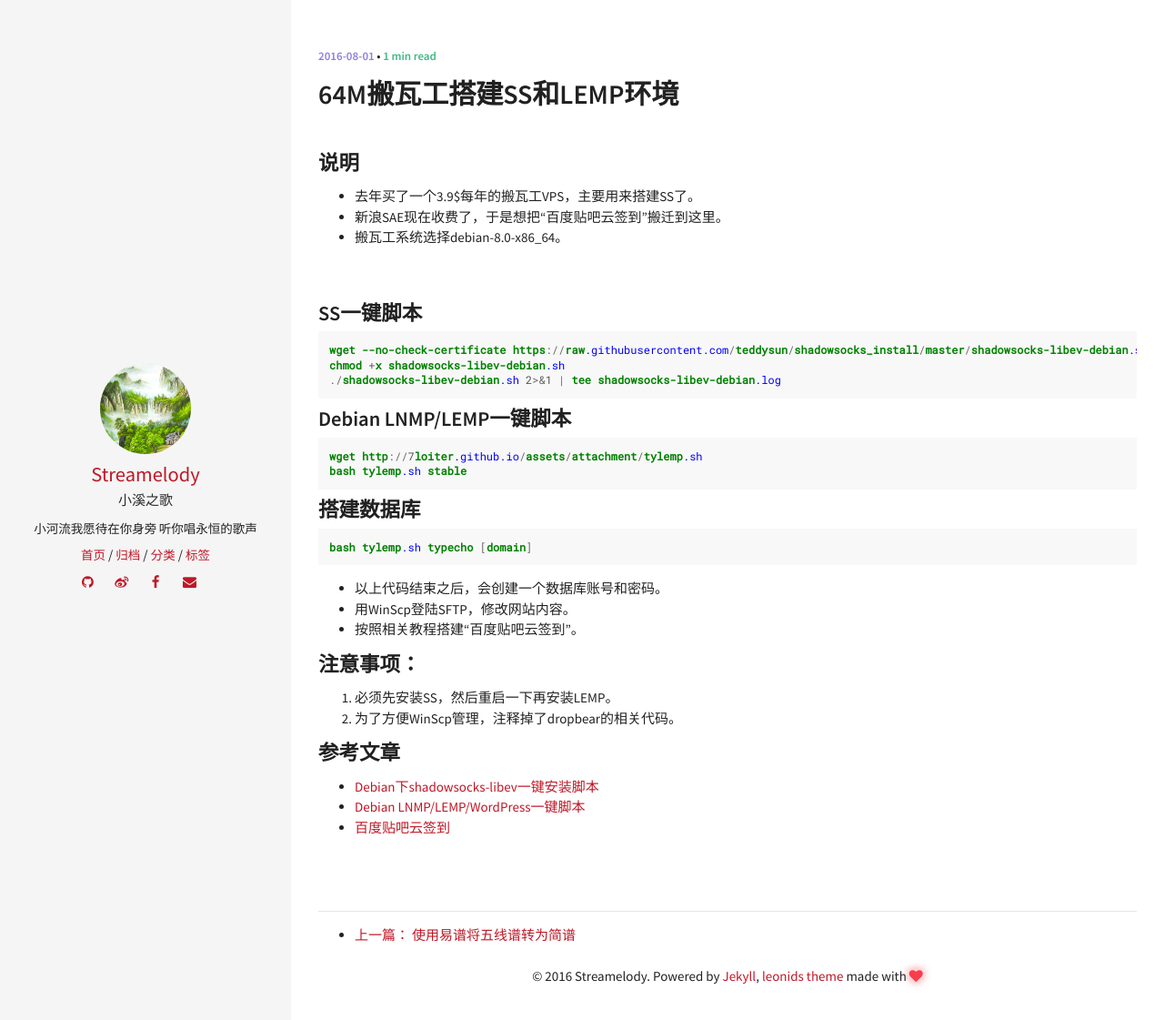
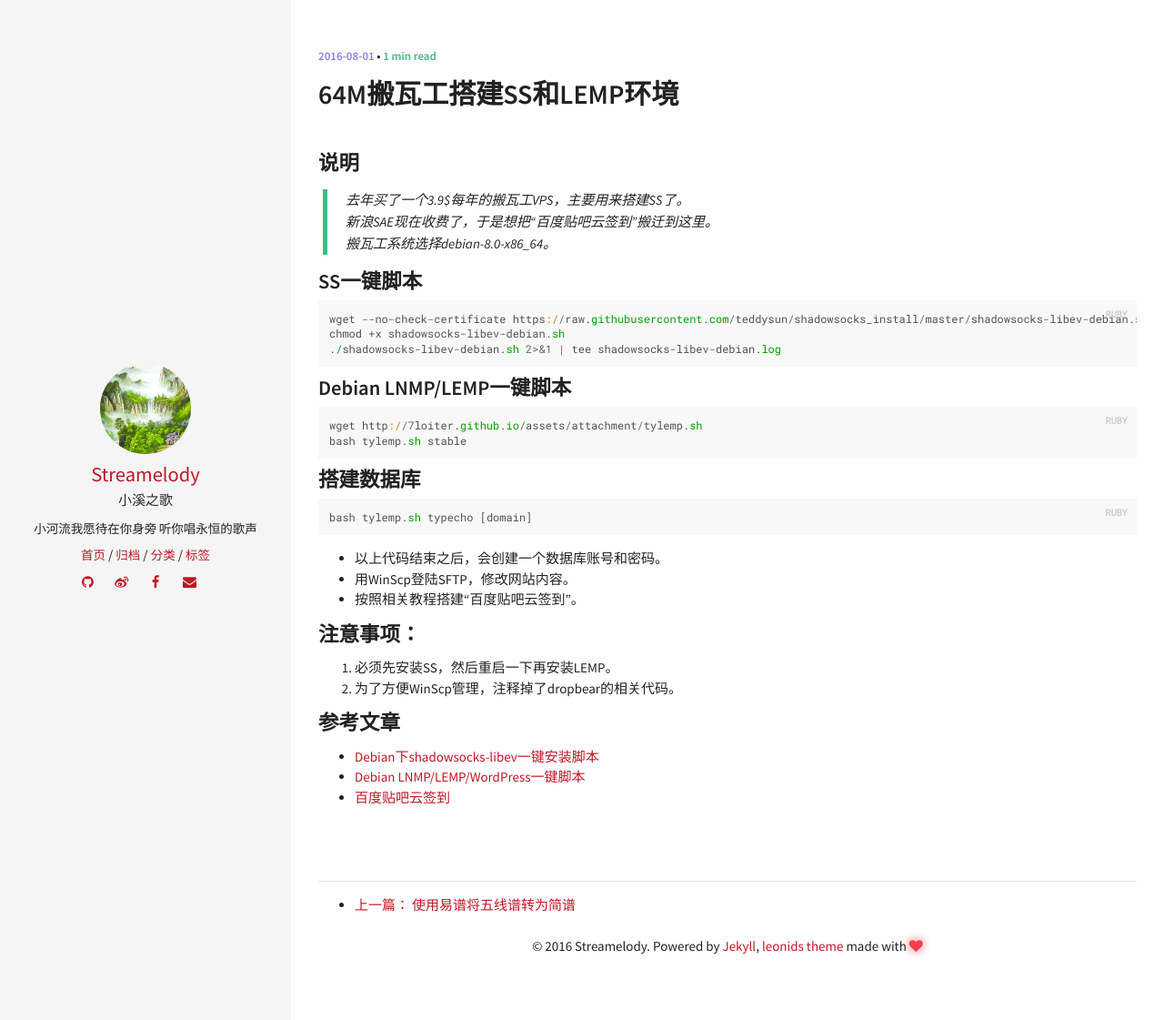
Before and after one commit to yaxauw/streamelody.github.io, a Jekyll site: the page built from _posts/2016-07-31-64m-vps-ss-lemp.md, in a window 1280 px wide. Shown: the top 1121 px of the page at 91% size. Built offline with Jekyll 4.4.1, drawn with Linux system fonts in a browser that asks for light colours; comment, search, counter and statistics services are not loaded.

Commit message:
commitString

```diff
--- a/_posts/2016-07-31-64m-vps-ss-lemp.md
+++ b/_posts/2016-07-31-64m-vps-ss-lemp.md
@@ -8,29 +8,28 @@ comments: true
 ---
 
 ### 说明
-* 去年买了一个3.9$每年的搬瓦工VPS，主要用来搭建SS了。
-* 新浪SAE现在收费了，于是想把“百度贴吧云签到”搬迁到这里。
-* 搬瓦工系统选择debian-8.0-x86_64。
-<!--more-->
+> 去年买了一个3.9$每年的搬瓦工VPS，主要用来搭建SS了。<br/>
+> 新浪SAE现在收费了，于是想把“百度贴吧云签到”搬迁到这里。<br/>
+> 搬瓦工系统选择debian-8.0-x86_64。<br/>
 
-<br/>
 ### SS一键脚本
-~~~css
+{% highlight ruby %}
 wget --no-check-certificate https://raw.githubusercontent.com/teddysun/shadowsocks_install/master/shadowsocks-libev-debian.sh
 chmod +x shadowsocks-libev-debian.sh
 ./shadowsocks-libev-debian.sh 2>&1 | tee shadowsocks-libev-debian.log
-~~~
+{% endhighlight %}
 
 ### Debian LNMP/LEMP一键脚本
-~~~css
+{% highlight ruby %}
 wget http://7loiter.github.io/assets/attachment/tylemp.sh
 bash tylemp.sh stable
-~~~
+{% endhighlight %}
 
 ### 搭建数据库
-~~~css
+{% highlight ruby %}
 bash tylemp.sh typecho [domain]
-~~~
+{% endhighlight %}
+
 * 以上代码结束之后，会创建一个数据库账号和密码。
 * 用WinScp登陆SFTP，修改网站内容。
 * 按照相关教程搭建“百度贴吧云签到”。
```
Also changed, not shown: _posts/2016-05-15-ziipoo-sheet.md (+4 -3 lines).
